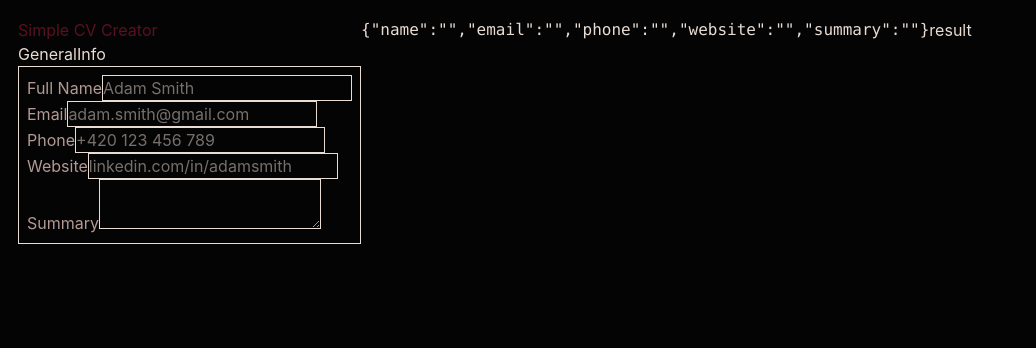
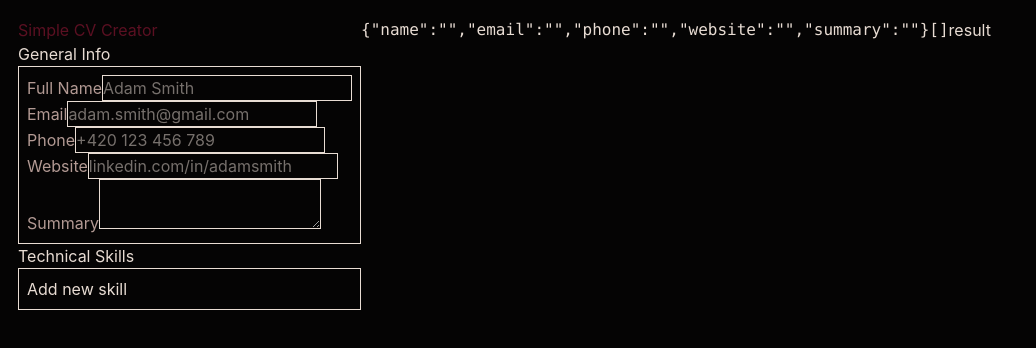
Before and after one commit to alexandrr2222/cv_application, a React (Vite) app: page / in a window 1280 px wide. Shown: the top 348 px of the page, without its empty margins (0-1036 px from the left). Built offline with nearby package versions, Linux system fonts and the light colour scheme.

Commit message:
Add technical skills

```diff
--- a/src/App.tsx
+++ b/src/App.tsx
@@ -1,20 +1,30 @@
 import { useState } from "react";
 import { FormPanel } from "./FormPanel";
-import { MainOutput } from "./MainOutput";
+import { PrintedCV } from "./PrintedCV";
+import type { GeneralInfoCategory, TechSkillsCategory } from "./types";
 
 function App() {
-  const [generalInfo, setGeneralIfo] = useState({
+  const [generalInfo, setGeneralInfo] = useState<GeneralInfoCategory>({
     name: "",
     email: "",
     phone: "",
     website: "",
     summary: "",
   });
+  const [technicalSkills, setTechnicalSkills] = useState<
+    Array<TechSkillsCategory>
+  >([]);
   return (
     <main className="flex p-4.5 bg-dark-bg min-h-dvh">
-      <FormPanel generalInfo={generalInfo} setGeneralInfo={setGeneralIfo} />
+      <FormPanel
+        generalInfo={generalInfo}
+        setGeneralInfo={setGeneralInfo}
+        technicalSkills={technicalSkills}
+        setTechnicalSkills={setTechnicalSkills}
+      />
       <pre>{JSON.stringify(generalInfo)}</pre>
-      <MainOutput />
+      <pre>{JSON.stringify(technicalSkills)}</pre>
+      <PrintedCV />
     </main>
   );
 }
--- a/src/FormPanel.tsx
+++ b/src/FormPanel.tsx
@@ -1,13 +1,22 @@
 import { GeneralInfo } from "./formPanelComponents/GeneralInfo";
-import type { GeneralInfoProps } from "./types";
+import { TechnicalSkills } from "./formPanelComponents/TechnicalSkills";
+import type { stateProps } from "./types";
 
-export function FormPanel({ generalInfo, setGeneralInfo }: GeneralInfoProps) {
+export function FormPanel({
+  generalInfo,
+  setGeneralInfo,
+  technicalSkills,
+  setTechnicalSkills,
+}: stateProps) {
   return (
     <div className="flex flex-col">
       <h1 className="text-dark-accent">Simple CV Creator</h1>
       <GeneralInfo generalInfo={generalInfo} setGeneralInfo={setGeneralInfo} />
-      {/* <TechnicalSkills />
-      <Experience />
+      <TechnicalSkills
+        technicalSkills={technicalSkills}
+        setTechnicalSkills={setTechnicalSkills}
+      />
+      {/* <Experience />
       <Projects />
       <Education />
       <Languages /> */}
--- a/src/MainOutput.tsx
+++ /dev/null
@@ -1,3 +0,0 @@
-export function MainOutput() {
-  return <h2>result</h2>;
-}
--- /dev/null
+++ b/src/PrintedCV.tsx
@@ -0,0 +1,3 @@
+export function PrintedCV() {
+  return <h2>result</h2>;
+}
--- a/src/formPanelComponents/GeneralInfo.tsx
+++ b/src/formPanelComponents/GeneralInfo.tsx
@@ -1,16 +1,16 @@
 import { FormSection } from "./formComponents/FormSection";
 import { FormInput } from "./formComponents/FormInput";
 import { FormTextArea } from "./formComponents/FormTextArea";
-import type { GeneralInfoProps, GeneralInfoData } from "../types";
+import type { GeneralInfoCategory, GeneralInfoProps } from "../types";
 import type { ChangeEvent } from "react";
 
 export function GeneralInfo({ generalInfo, setGeneralInfo }: GeneralInfoProps) {
-  function handleChange(key: keyof GeneralInfoData) {
+  function handleChange(key: keyof GeneralInfoCategory) {
     return (e: ChangeEvent<HTMLInputElement | HTMLTextAreaElement>) =>
       setGeneralInfo((prev) => ({ ...prev, [key]: e.target.value }));
   }
   return (
-    <FormSection title={"GeneralInfo"}>
+    <FormSection title={"General Info"}>
       <FormInput
         id={"fullNameInput"}
         label={"Full Name"}
--- /dev/null
+++ b/src/formPanelComponents/TechnicalSkills.tsx
@@ -0,0 +1,19 @@
+import type { TechSkillsProps } from "../types";
+import { FormSection } from "./formComponents/FormSection";
+import { AddSkill } from "./formComponents/AddSkill";
+import { SkillSection } from "./formComponents/SkillSection";
+
+export function TechnicalSkills({
+  technicalSkills,
+  setTechnicalSkills,
+}: TechSkillsProps) {
+  return (
+    <FormSection title={"Technical Skills"}>
+      <AddSkill setTechnicalSkills={setTechnicalSkills} />
+      <SkillSection
+        technicalSkills={technicalSkills}
+        setTechnicalSkills={setTechnicalSkills}
+      />
+    </FormSection>
+  );
+}
--- /dev/null
+++ b/src/formPanelComponents/formComponents/AddSkill.tsx
@@ -0,0 +1,19 @@
+import type { TechSkillsProps } from "../../types";
+
+export function AddSkill({
+  setTechnicalSkills,
+}: Pick<TechSkillsProps, "setTechnicalSkills">) {
+  return (
+    <button
+      type="button"
+      onClick={() =>
+        setTechnicalSkills((prev) => [
+          ...prev,
+          { id: crypto.randomUUID(), title: "", skills: "" },
+        ])
+      }
+    >
+      Add new skill
+    </button>
+  );
+}
--- a/src/formPanelComponents/formComponents/FormInput.tsx
+++ b/src/formPanelComponents/formComponents/FormInput.tsx
@@ -4,7 +4,7 @@ import type { ComponentProps } from "react";
 type FormInputProps = Omit<ComponentProps<"input">, "type" | "id"> & {
   id: string;
   label: string;
-  type?: "text" | "email" | "password" | "tel" | "url";
+  type: "text" | "email" | "password" | "tel" | "url";
 };
 
 export function FormInput({ id, label, ...props }: FormInputProps) {
--- /dev/null
+++ b/src/formPanelComponents/formComponents/SkillSection.tsx
@@ -0,0 +1,58 @@
+import { FormInput } from "./FormInput";
+import type { TechSkillsProps } from "../../types";
+
+export function SkillSection({
+  technicalSkills,
+  setTechnicalSkills,
+}: TechSkillsProps) {
+  return (
+    <>
+      {technicalSkills.map((techSkill) => (
+        <div key={techSkill.id}>
+          <FormInput
+            id={"title" + techSkill.id}
+            label="Title"
+            type="text"
+            value={techSkill.title}
+            onChange={(e) => {
+              setTechnicalSkills((prev) =>
+                prev.map((skill) => {
+                  if (skill.id === techSkill.id) {
+                    return { ...skill, title: e.target.value };
+                  } else return skill;
+                }),
+              );
+            }}
+            placeholder="Programming languages"
+          />
+          <FormInput
+            id={"skills" + techSkill.id}
+            label="Skills"
+            type="text"
+            value={techSkill.skills}
+            onChange={(e) => {
+              setTechnicalSkills((prev) =>
+                prev.map((skill) => {
+                  if (skill.id === techSkill.id) {
+                    return { ...skill, skills: e.target.value };
+                  } else return skill;
+                }),
+              );
+            }}
+            placeholder="TypeSript, Python, C++,"
+          />
+          <button
+            type="button"
+            onClick={() => {
+              setTechnicalSkills((prev) =>
+                prev.filter((skill) => skill.id !== techSkill.id),
+              );
+            }}
+          >
+            remove line
+          </button>
+        </div>
+      ))}
+    </>
+  );
+}
--- a/src/types.ts
+++ b/src/types.ts
@@ -1,11 +1,24 @@
-export type GeneralInfoData = {
+type Setter<T> = React.Dispatch<React.SetStateAction<T>>;
+export type TechSkillsCategory = {
+  id: string;
+  title: string;
+  skills: string;
+};
+export type GeneralInfoCategory = {
   name: string;
   email: string;
   phone: string;
   website: string;
   summary: string;
 };
+
 export type GeneralInfoProps = {
-  generalInfo: GeneralInfoData;
-  setGeneralInfo: React.Dispatch<React.SetStateAction<GeneralInfoData>>;
+  generalInfo: GeneralInfoCategory;
+  setGeneralInfo: Setter<GeneralInfoCategory>;
 };
+export type TechSkillsProps = {
+  technicalSkills: Array<TechSkillsCategory>;
+  setTechnicalSkills: Setter<TechSkillsCategory[]>;
+};
+
+export type stateProps = GeneralInfoProps & TechSkillsProps;
```
